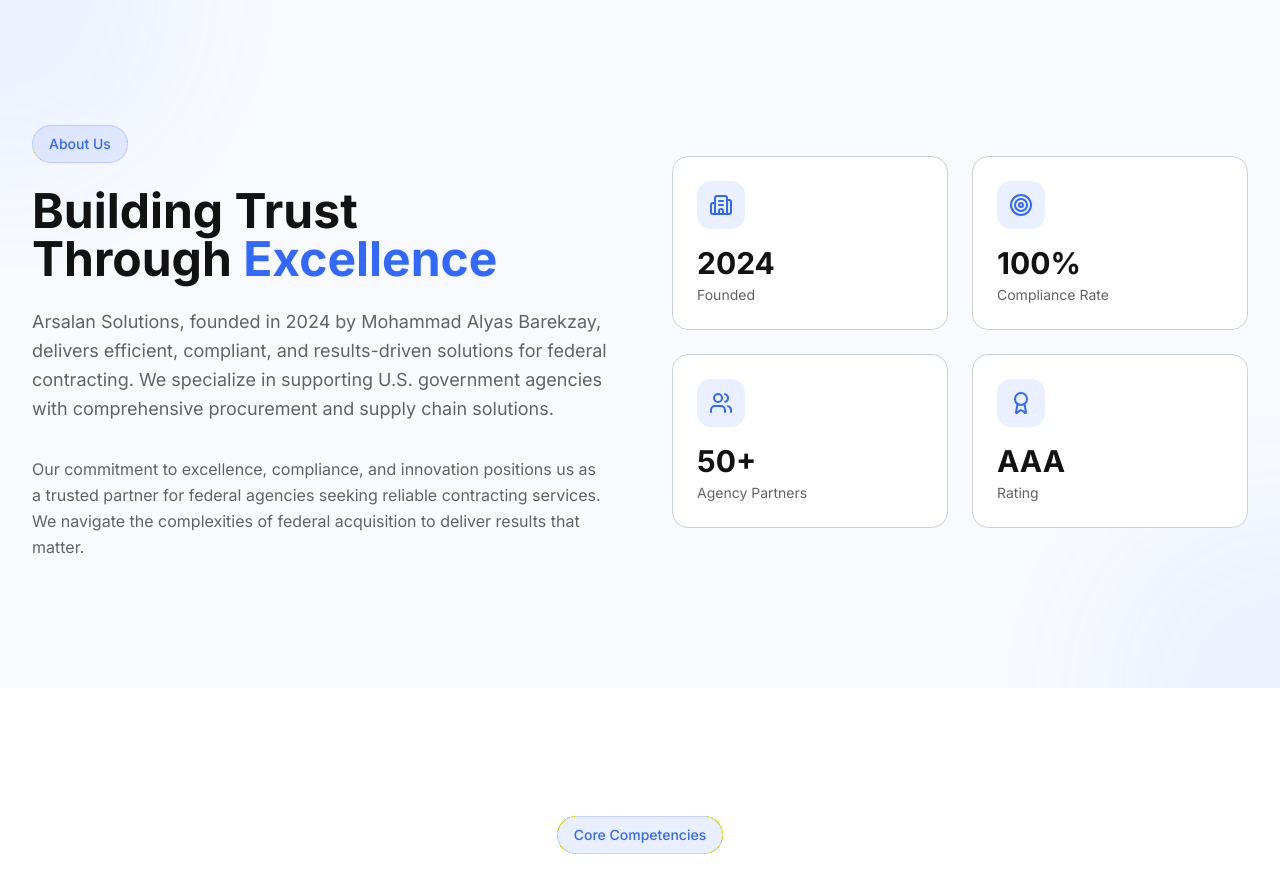
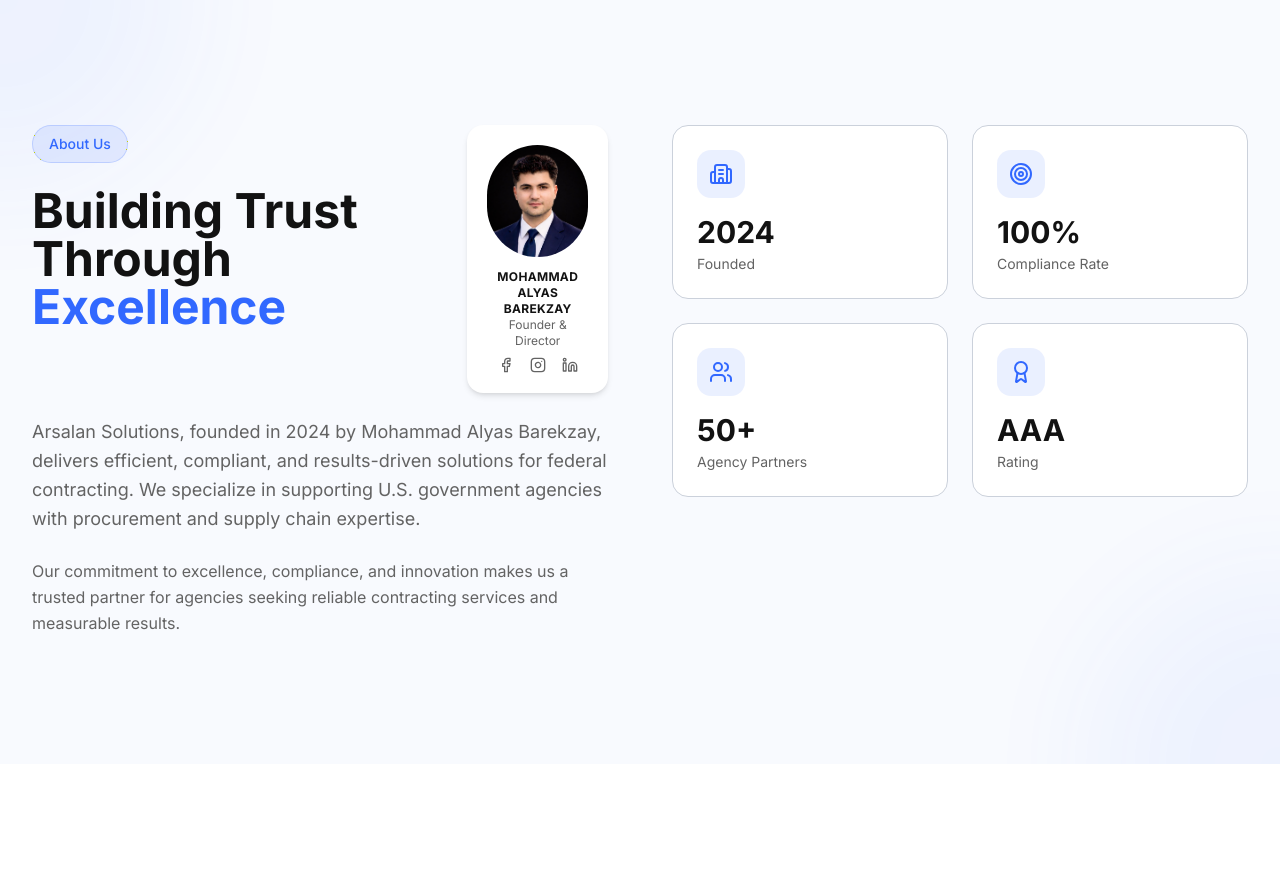
Before and after one commit to rfry002-del/arsalan-solutions-website, a Next.js app: page / in a window 1280 px wide. Shown: the part 1640-2520 px from the top of the page. Built offline with nearby package versions, Linux system fonts and the light colour scheme.

Commit message:
added founder image

```diff
--- a/components/about-section.tsx
+++ b/components/about-section.tsx
@@ -1,7 +1,7 @@
 "use client"
 
 import { useEffect, useRef, useState } from "react"
-import { Building2, Target, Users, Award } from "lucide-react"
+import { Building2, Target, Users, Award, Linkedin, Instagram, Facebook } from "lucide-react"
 
 const stats = [
   { icon: Building2, value: "2024", label: "Founded" },
@@ -17,17 +17,12 @@ export function AboutSection() {
   useEffect(() => {
     const observer = new IntersectionObserver(
       ([entry]) => {
-        if (entry.isIntersecting) {
-          setIsVisible(true)
-        }
+        if (entry.isIntersecting) setIsVisible(true)
       },
       { threshold: 0.2 }
     )
 
-    if (sectionRef.current) {
-      observer.observe(sectionRef.current)
-    }
-
+    if (sectionRef.current) observer.observe(sectionRef.current)
     return () => observer.disconnect()
   }, [])
 
@@ -37,56 +32,120 @@ export function AboutSection() {
       id="about"
       className="py-24 lg:py-32 bg-background relative overflow-hidden"
     >
-      {/* Background Pattern */}
+      {/* Background */}
       <div className="absolute inset-0 opacity-5">
         <div className="absolute top-0 left-0 w-96 h-96 bg-primary rounded-full blur-3xl -translate-x-1/2 -translate-y-1/2" />
         <div className="absolute bottom-0 right-0 w-96 h-96 bg-primary rounded-full blur-3xl translate-x-1/2 translate-y-1/2" />
       </div>
 
       <div className="container mx-auto px-4 lg:px-8 relative z-10">
-        <div className="grid lg:grid-cols-2 gap-16 items-center">
-          {/* Content */}
-          <div className={`transition-all duration-700 ${isVisible ? "opacity-100 translate-x-0" : "opacity-0 -translate-x-8"}`}>
+
+        <div className="grid lg:grid-cols-2 gap-16 items-start">
+
+          {/* LEFT SIDE */}
+          <div className={`${isVisible ? "opacity-100 translate-x-0" : "opacity-0 -translate-x-8"} transition-all duration-700`}>
+
+            {/* TOP ROW: TITLE + IMAGE */}
+            <div className="flex flex-col lg:flex-row items-start gap-8">
+
+              {/* TEXT */}
+              <div>
                 <div className="inline-flex items-center gap-2 px-4 py-2 rounded-full bg-primary/10 border border-primary/20 mb-6">
                   <span className="text-primary text-sm font-medium">About Us</span>
                 </div>
 
-            <h2 className="text-3xl md:text-4xl lg:text-5xl font-bold text-foreground mb-6 text-balance">
+                <h2 className="text-3xl md:text-4xl lg:text-5xl font-bold text-foreground mb-4">
                   Building Trust Through{" "}
                   <span className="text-primary">Excellence</span>
                 </h2>
+              </div>
 
-            <p className="text-lg text-muted-foreground mb-8 leading-relaxed">
+              {/* 🔥 IMAGE CARD (NOW NEXT TO TITLE) */}
+              <div className="bg-gray-100 dark:bg-card p-5 rounded-2xl text-center w-60 shadow-md">
+                <img
+                  src="/images/founder.jpg"
+                  alt="Founder"
+                  className="w-28 h-28 rounded-full object-cover mx-auto mb-3"
+                />
+
+                <h4 className="text-xs font-bold tracking-wide text-foreground">
+                  MOHAMMAD ALYAS BAREKZAY
+                </h4>
+
+                <p className="text-xs text-muted-foreground mb-2">
+                  Founder & Director
+                </p>
+
+                <div className="flex justify-center gap-4 mt-2">
+
+                  <a
+                    href="https://facebook.com"
+                    target="_blank"
+                    rel="noopener noreferrer"
+                    className="text-muted-foreground hover:text-primary transition"
+                  >
+                    <Facebook size={16} />
+                  </a>
+
+                  <a
+                    href="https://instagram.com"
+                    target="_blank"
+                    rel="noopener noreferrer"
+                    className="text-muted-foreground hover:text-primary transition"
+                  >
+                    <Instagram size={16} />
+                  </a>
+
+                  <a
+                    href="https://linkedin.com"
+                    target="_blank"
+                    rel="noopener noreferrer"
+                    className="text-muted-foreground hover:text-primary transition"
+                  >
+                    <Linkedin size={16} />
+                  </a>
+
+                </div>
+              </div>
+
+            </div>
+
+            {/* DESCRIPTION */}
+            <p className="text-lg text-muted-foreground mb-6 leading-relaxed mt-6">
               Arsalan Solutions, founded in 2024 by Mohammad Alyas Barekzay, delivers efficient,
               compliant, and results-driven solutions for federal contracting. We specialize in
-              supporting U.S. government agencies with comprehensive procurement and supply chain solutions.
+              supporting U.S. government agencies with procurement and supply chain expertise.
             </p>
 
             <p className="text-muted-foreground leading-relaxed">
-              Our commitment to excellence, compliance, and innovation positions us as a trusted partner
-              for federal agencies seeking reliable contracting services. We navigate the complexities
-              of federal acquisition to deliver results that matter.
+              Our commitment to excellence, compliance, and innovation makes us a trusted partner
+              for agencies seeking reliable contracting services and measurable results.
             </p>
+
           </div>
 
-          {/* Stats Grid */}
-          <div className={`grid grid-cols-2 gap-6 transition-all duration-700 delay-200 ${isVisible ? "opacity-100 translate-x-0" : "opacity-0 translate-x-8"}`}>
+          {/* RIGHT SIDE STATS */}
+          <div className={`grid grid-cols-2 gap-6 ${isVisible ? "opacity-100 translate-x-0" : "opacity-0 translate-x-8"} transition-all duration-700 delay-200`}>
             {stats.map((stat, index) => (
               <div
                 key={stat.label}
-                className={`group p-6 rounded-2xl bg-card border border-border hover:border-primary/50 transition-all duration-300 hover:shadow-lg hover:shadow-primary/5 ${
-                  isVisible ? "animate-fade-in-up" : "opacity-0"
-                }`}
-                style={{ animationDelay: `${index * 100 + 300}ms` }}
+                className="group p-6 rounded-2xl bg-card border border-border hover:border-primary/50 transition-all duration-300 hover:shadow-lg hover:shadow-primary/5"
               >
-                <div className="w-12 h-12 rounded-xl bg-primary/10 flex items-center justify-center mb-4 group-hover:bg-primary/20 transition-colors">
+                <div className="w-12 h-12 rounded-xl bg-primary/10 flex items-center justify-center mb-4">
                   <stat.icon className="w-6 h-6 text-primary" />
                 </div>
-                <div className="text-3xl font-bold text-foreground mb-1">{stat.value}</div>
-                <div className="text-sm text-muted-foreground">{stat.label}</div>
+
+                <div className="text-3xl font-bold text-foreground mb-1">
+                  {stat.value}
+                </div>
+
+                <div className="text-sm text-muted-foreground">
+                  {stat.label}
+                </div>
               </div>
             ))}
           </div>
+
         </div>
       </div>
     </section>
```
Also changed, not shown: public/images/founder.jpg (added). Lines whose indentation alone changed are shown as unchanged.
